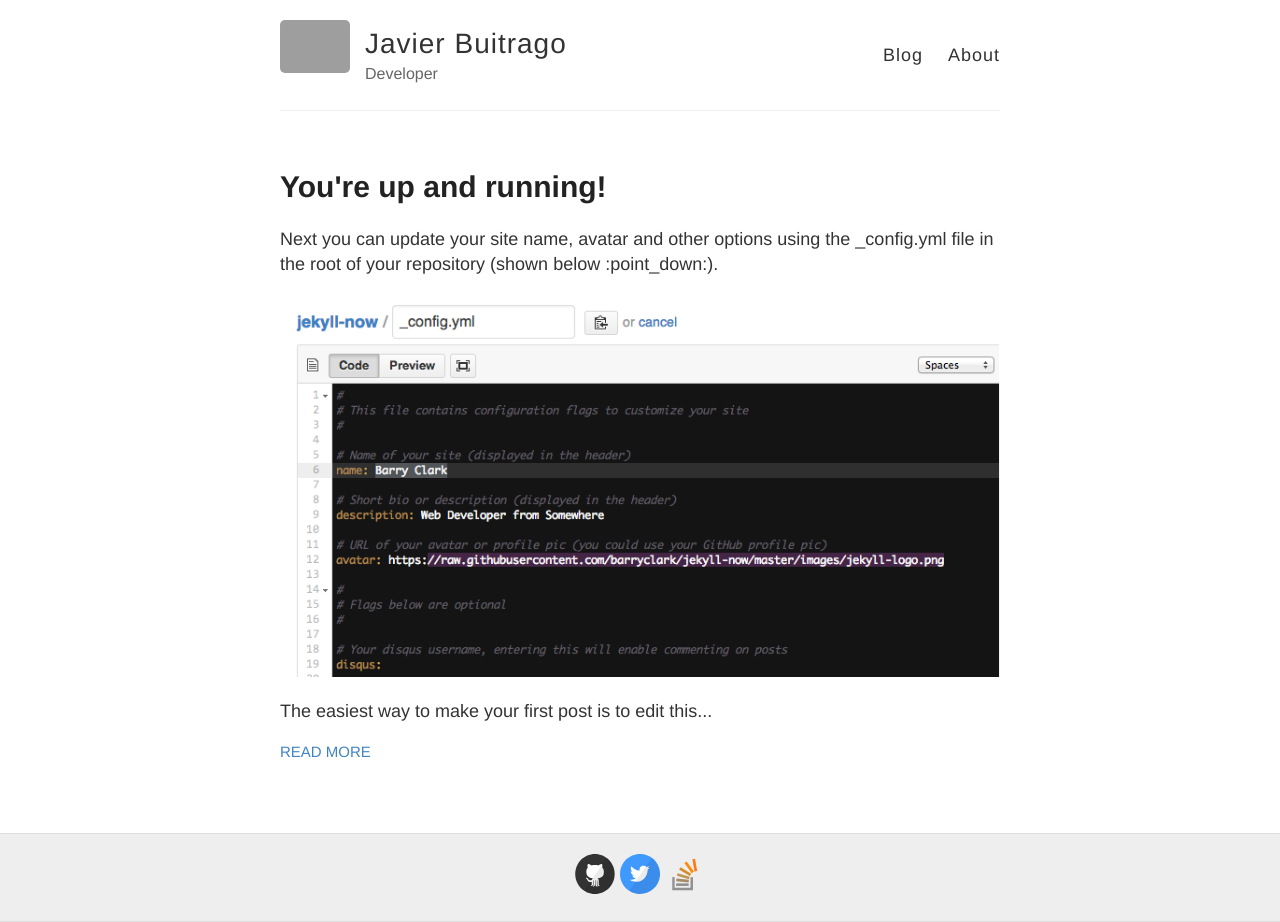
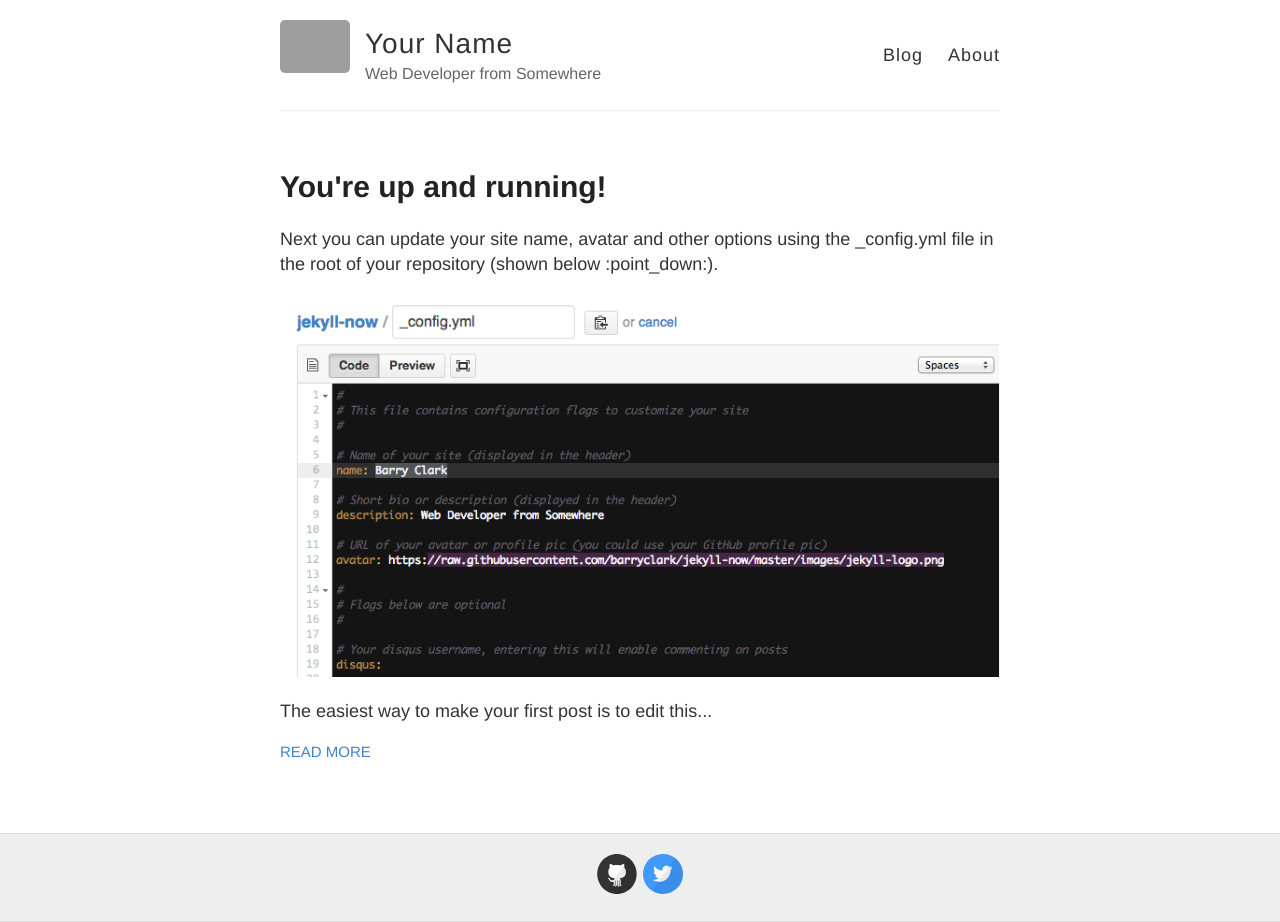
Before and after one commit to javpaw/javpaw-old.github.io, a Jekyll site: the page built from index.html, in a window 1280 px wide. Built offline with Jekyll 4.4.1, drawn with Linux system fonts in a browser that asks for light colours; Markdown is read by kramdown in place of the engine named in the settings; grey boxes are pictures that could not be loaded.

Commit message:
Update _config.yml

```diff
--- a/_config.yml
+++ b/_config.yml
@@ -3,13 +3,13 @@
 #
 
 # Name of your site (displayed in the header)
-name: Javier Buitrago
+name: Your Name
 
 # Short bio or description (displayed in the header)
-description: Developer
+description: Web Developer from Somewhere
 
 # URL of your avatar or profile pic (you could use your GitHub profile pic)
-avatar: http://facebook.github.io/react/img/logo_og.png
+avatar: https://raw.githubusercontent.com/barryclark/jekyll-now/master/images/jekyll-logo.png
 
 #
 # Flags below are optional
@@ -21,13 +21,13 @@ footer-links:
   email:
   facebook:
   flickr:
-  github: javpaw
+  github: barryclark/jekyll-now
   instagram:
   linkedin:
   pinterest:
   rss: # just type anything here for a working RSS icon, make sure you set the "url" above!
-  twitter: javpaw
-  stackoverflow: users/218808/javier # your stackoverflow profile, e.g. "users/50476/bart-kiers"
+  twitter: jekyllrb
+  stackoverflow: # your stackoverflow profile, e.g. "users/50476/bart-kiers"
 
 # Your disqus shortname, entering this will enable commenting on posts
 disqus:
@@ -37,7 +37,7 @@ google_analytics:
 
 # Your website URL (e.g. http://barryclark.github.io or http://www.barryclark.co)
 # Used for Sitemap.xml and your RSS feed
-url: javierbuitrago.co
+url:
 
 # If you're hosting your site at a Project repository on GitHub pages
 # (http://yourusername.github.io/repository-name)
```
